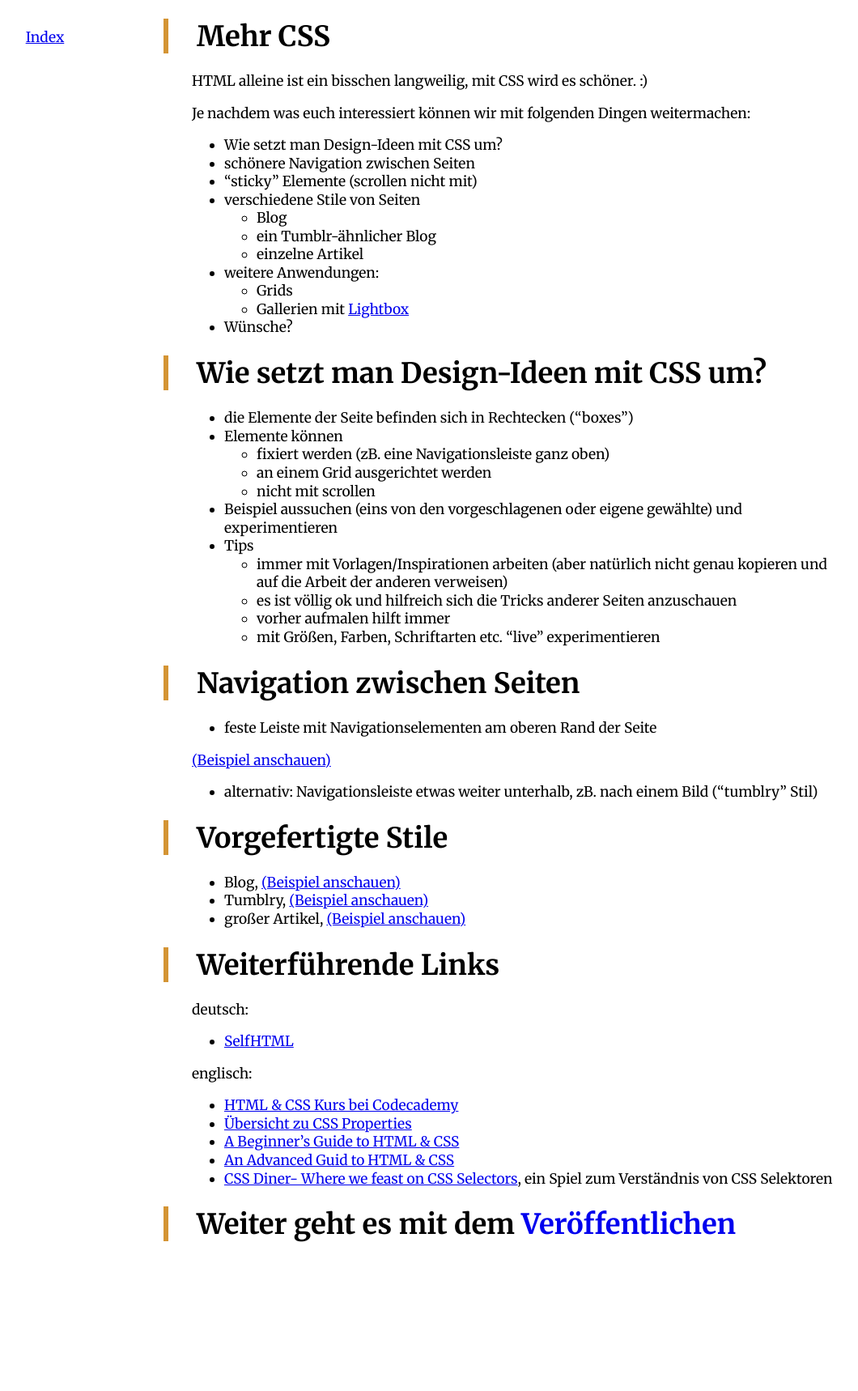
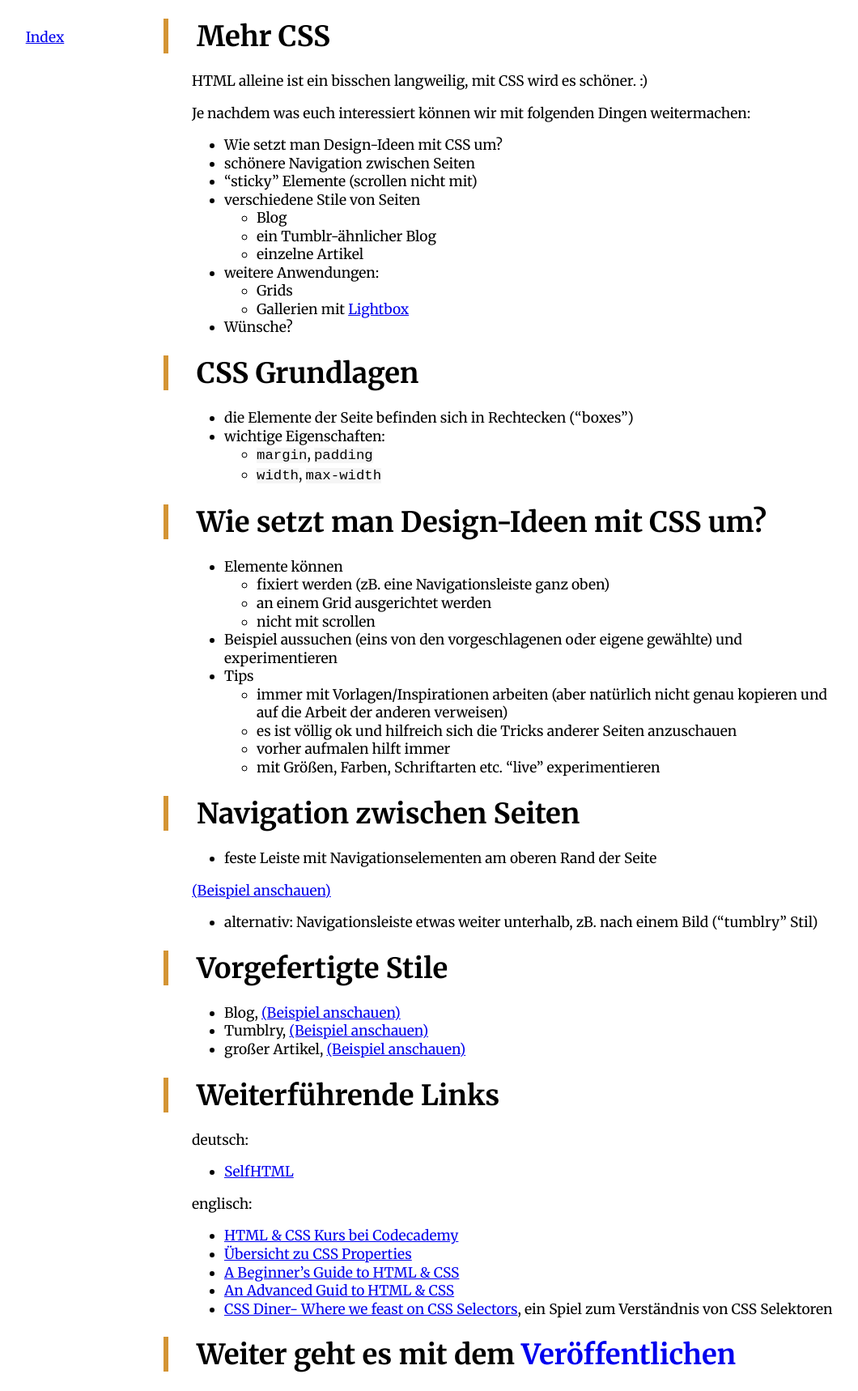
Before and after one commit to heyLu/web101, a Jekyll site: the page built from more-css.md, in a window 1280 px wide. Shown: the whole page at 81% size, without its empty margins (3-1063 px from the left). Built offline with Jekyll 4.4.1, drawn with Linux system fonts in a browser that asks for light colours; before the commit the page ends 1557 px from its top, so only the background shows below that.

Commit message:
intersperse draft subsection about css fundamentals.

```diff
--- a/more-css.md
+++ b/more-css.md
@@ -21,9 +21,15 @@ Je nachdem was euch interessiert können wir mit folgenden Dingen weitermachen:
     - Gallerien mit [Lightbox](http://www.lokeshdhakar.com/projects/lightbox2/)
 * Wünsche?
 
+# CSS Grundlagen
+
+* die Elemente der Seite befinden sich in Rechtecken ("boxes")
+* wichtige Eigenschaften:
+    - `margin`, `padding`
+    - `width`, `max-width`
+
 # Wie setzt man Design-Ideen mit CSS um?
 
-* die Elemente der Seite befinden sich in Rechtecken ("boxes")
 * Elemente können
     - fixiert werden (zB. eine Navigationsleiste ganz oben)
     - an einem Grid ausgerichtet werden
```
